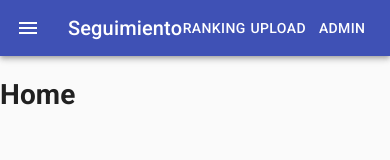
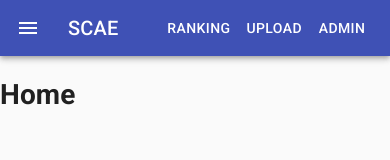
Before and after one commit to luisresendiz734/seguimiento-club-algoritmia, a React (Create React App) app: page / in a window 390 px wide. Shown: the top 160 px of the page. Built offline with nearby package versions, Linux system fonts and the light colour scheme; no server answers.

Commit message:
title responsive

```diff
--- a/src/App.jsx
+++ b/src/App.jsx
@@ -7,7 +7,16 @@ import UploadPage from "./components/UploadPage";
 import { auth } from "./utils/firebase";
 import { useEffect } from "react";
 import MenuIcon from "@material-ui/icons/Menu";
-import { AppBar, Button, IconButton, makeStyles, Toolbar, Typography } from "@material-ui/core";
+import {
+  AppBar,
+  Button,
+  IconButton,
+  makeStyles,
+  Toolbar,
+  Typography,
+  useMediaQuery,
+  useTheme,
+} from "@material-ui/core";
 
 const admins = ["luisrdevy480@gmail.com", "soyoscarrh@gmail.com", "marckessfm@gmail.com"];
 const useStyles = makeStyles((theme) => ({
@@ -28,6 +37,8 @@ const useStyles = makeStyles((theme) => ({
 const App = () => {
   const classes = useStyles();
   const [user] = useAuthState(auth);
+  const theme = useTheme();
+  const match = useMediaQuery(theme.breakpoints.up("md"));
 
   useEffect(() => {
     if (!user) return;
@@ -49,7 +60,7 @@ const App = () => {
             </IconButton>
             <Typography variant="h6" className={classes.title}>
               <Link className={classes.link} to="/">
-                Seguimiento
+                {match ? "Seguimiento Club de Algoritmia ESCOM" : "SCAE"}
               </Link>
             </Typography>
             <Button color="inherit">
```
